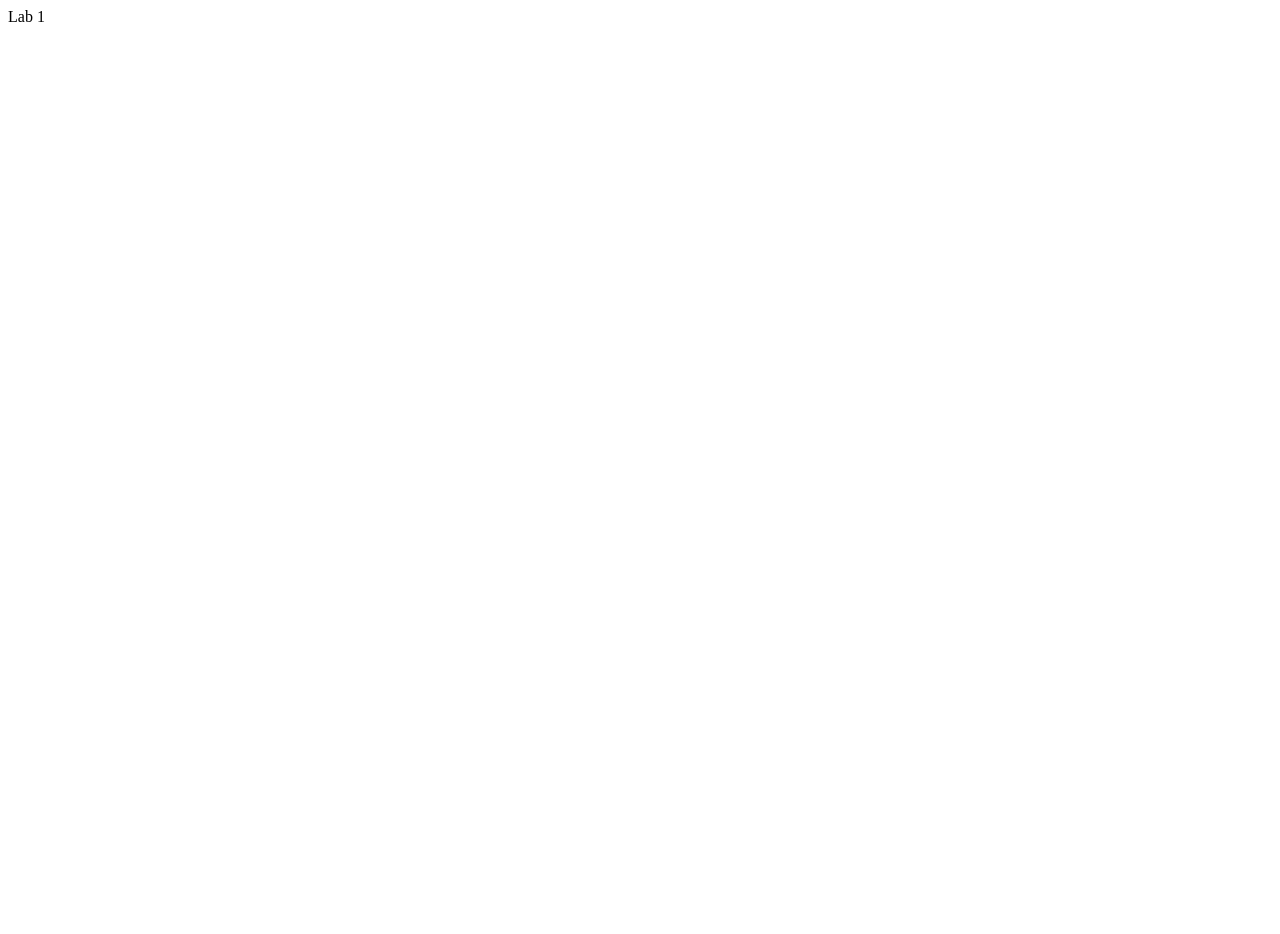
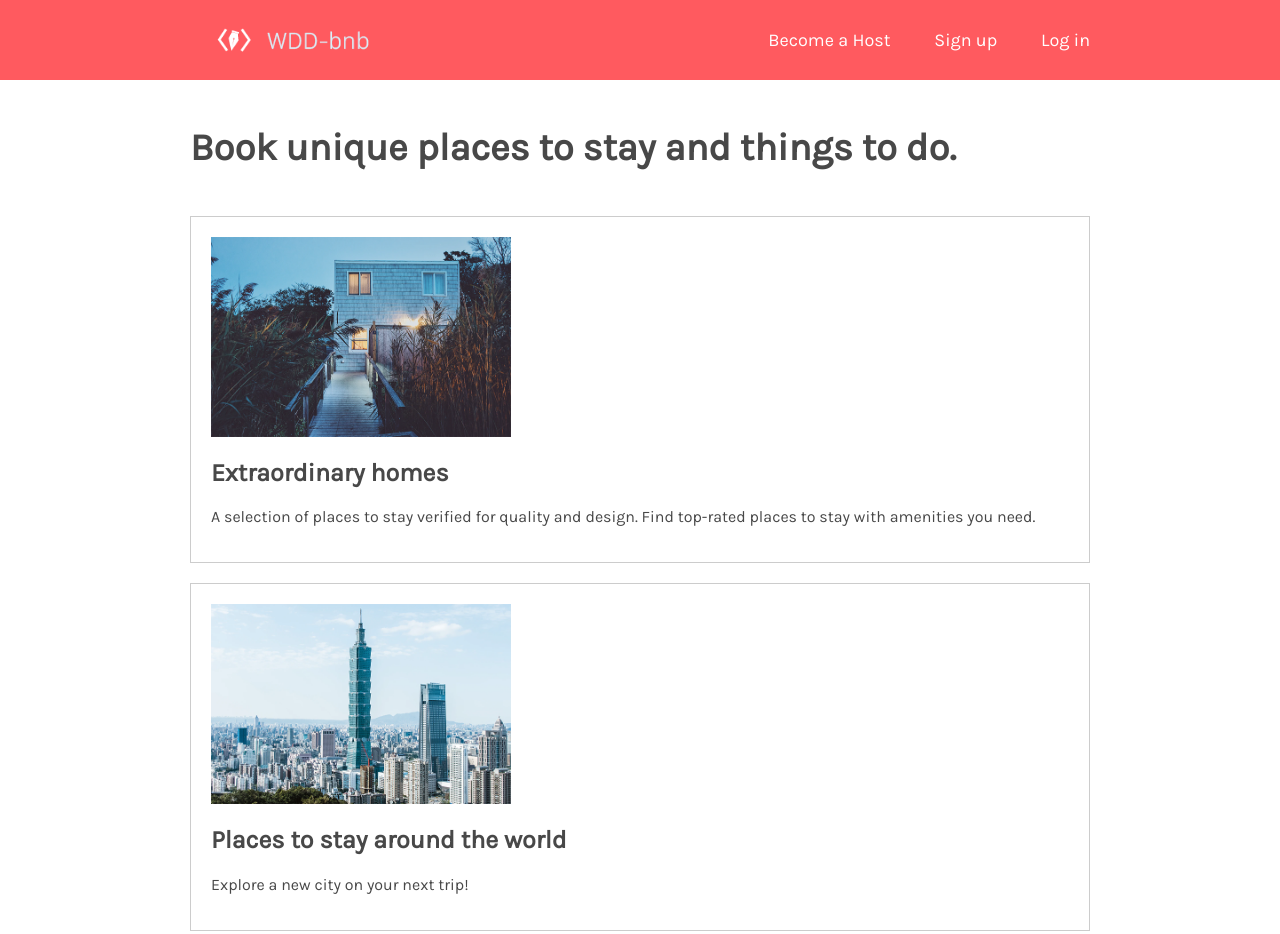
Before and after one commit to jessirecloo/jessirecloo.github.io, a plain HTML site: page labs/lab2/index.html in a window 1280 px wide. Shown: the top 934 px of the page. Before the commit the page ends 800 px from the top, so only its background shows below. Drawn offline with Linux system fonts and the light colour scheme.

Commit message:
finished lab2

```diff
--- /dev/null
+++ b/labs/lab2/css/style.css
@@ -0,0 +1,64 @@
+body {
+    font-family: Karla, sans-serif;
+    color: #484848;
+    margin: 0;
+    padding: 0;
+    height: 80px;
+}
+header{
+    background-color: #FF5A5F;
+    height: 80px;
+}
+nav ul {
+    list-style-type: none;
+    padding-inline-start: 0;
+    margin-block-start: 0;
+    margin-block-end: 0;
+}
+#logo {
+    height: 80px;
+}
+nav {
+    display: inline-block;
+    float: right;
+}
+nav li {
+    display: inline-block;
+    margin-left: 40px;
+    line-height: 80px;
+}
+nav a {
+    color: white;
+    font-size: 18px;
+    text-decoration: none;
+    cursor: pointer;
+}
+nav a:hover {
+    text-decoration: underline;
+}
+.content {
+    width: 900px;
+    margin: auto;
+}
+section {
+    padding: 20px;
+    border: 1px solid #cccccc;
+    margin-bottom: 20px;
+}
+
+section img {
+    width: 300px;
+}
+h1 {
+    font-size: 38px;
+    padding-top: 20px;
+    padding-bottom: 20px;
+}
+
+h2 {
+    font-size: 25px;
+}
+
+section p {
+    font-size: 16px;
+}
--- a/labs/lab2/index.html
+++ b/labs/lab2/index.html
@@ -1,6 +1,47 @@
-<!DOCTYPE html>
 <html>
-    <body>
-        Lab 1
-    </body>
+  <head>
+    <title>WDD-bnb</title>
+    <link href="https://fonts.googleapis.com/css?family=Karla&display=swap" rel="stylesheet">
+    <link rel="stylesheet" href="css/style.css">
+  </head>
+  <body>
+    <header>
+      <div class="content">
+      <a href="home">
+        <img src="img/logo.png" alt="" id="logo"/>
+      </a>
+      <nav>
+        <ul>
+          <li><a href="become-host">Become a Host</a></li>
+          <li><a href="sign-up">Sign up</a></li>
+          <li><a href="log-in">Log in</a></li>
+        </ul>
+      </nav>
+      </div>
+    </header>
+    <div class="content">
+    <h1>Book unique places to stay and things to do.</h1>
+    <section>
+      <img src="img/house.png" />
+      <h2>Extraordinary homes</h2>
+      <p>
+        A selection of places to stay verified for quality and design. Find
+        top-rated places to stay with amenities you need.
+      </p>
+    </section>
+    <section>
+      <img src="img/city.png" />
+      <h2>Places to stay around the world</h2>
+      <p>Explore a new city on your next trip!</p>
+    </section>
+    <section>
+      <img src="img/sushimaking.png" />
+      <h2>Top-rated experiences</h2>
+      <p>
+        Book one-of-a-kind activities hosted by locals, created for the curious.
+      </p>
+    </section>
+    </div>
+  </body>
+
 </html>
```
Also changed, not shown: labs/lab2/img/city.png (added), labs/lab2/img/house.png (added), labs/lab2/img/logo.png (added), labs/lab2/img/sushimaking.png (added), 7 other files.
